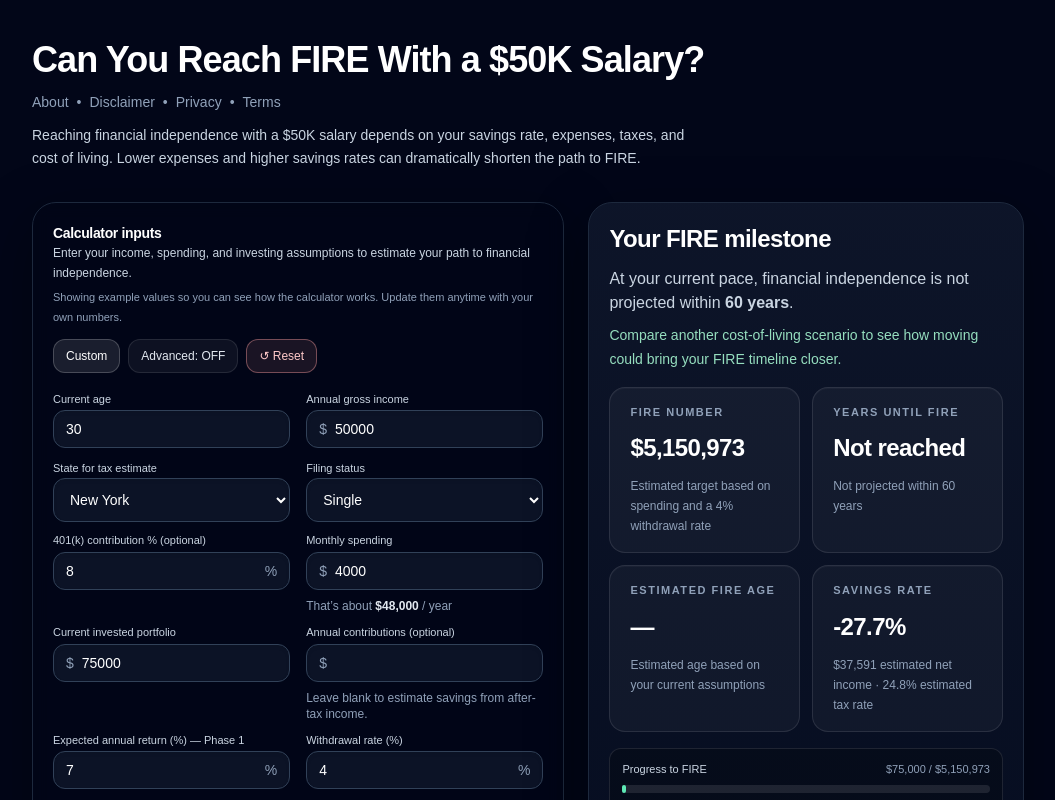
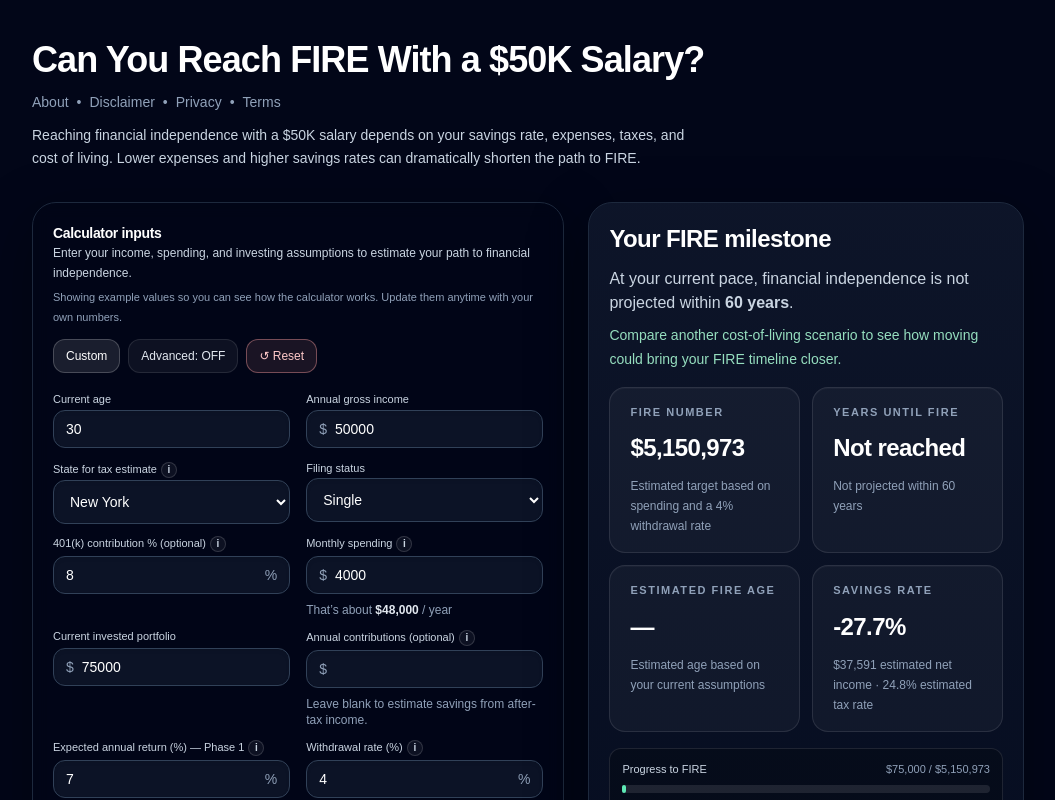
Before and after one commit to unmovedrooted/relocation-by-numbers, a Next.js app: page /fire-with-50k-salary in a window 1280 px wide. Shown: the top 800 px of the page, without its empty margins (112-1167 px from the left). Built offline with nearby package versions, Linux system fonts and the light colour scheme.

Commit message:
Fix legal page files

```diff
--- a/src/components/FireCalculator.tsx
+++ b/src/components/FireCalculator.tsx
@@ -454,6 +454,25 @@ function AffiliateCard({ a }: { a: Affiliate }) {
   );
 }
 
+function InfoTip({ text }: { text: string }) {
+  return (
+    <span className="group relative ml-1 inline-flex align-middle">
+      <button
+        type="button"
+        tabIndex={0}
+        className="flex h-4 w-4 items-center justify-center rounded-full border border-white/15 bg-white/5 text-[10px] font-semibold text-slate-300 transition hover:bg-white/10 hover:text-white"
+        aria-label={text}
+      >
+        i
+      </button>
+
+      <span className="pointer-events-none absolute left-1/2 top-full z-50 mt-2 hidden w-64 -translate-x-1/2 rounded-xl border border-white/10 bg-slate-950 px-3 py-2 text-[11px] leading-5 text-slate-200 shadow-2xl group-hover:block group-focus-within:block">
+        {text}
+      </span>
+    </span>
+  );
+}
+
 export default function FireCalculator({
   initialIncome = 0,
 }: FireCalculatorProps) {
@@ -935,8 +954,9 @@ export default function FireCalculator({
             />
 
             <label className="block">
-              <div className="mb-0.5 pt-[2px] text-[11px] font-medium leading-tight text-slate-300">
-                State for tax estimate
+             <div className="mb-0.5 flex items-center pt-[2px] text-[11px] font-medium leading-tight text-slate-300">
+  <span>State for tax estimate</span>
+  <InfoTip text="Used to estimate after-tax income with a simplified state-specific tax model for planning comparisons." />
 </div>
               <select
                 className="h-11 w-full rounded-xl border border-slate-700 bg-slate-900/80 px-3 text-sm text-white shadow-inner outline-none transition focus:border-emerald-400/50 focus:ring-4 focus:ring-emerald-400/10"
@@ -978,6 +998,7 @@ export default function FireCalculator({
 
         <Field
   label="401(k) contribution % (optional)"
+  info="The percentage of your salary contributed to a 401(k). This can lower taxable income and affect take-home pay."
   value={inputs.k401Pct}
   onChange={(v) => setInputs((s) => ({ ...s, k401Pct: clamp(v, 0, 60) }))}
   suffix="%"
@@ -985,6 +1006,7 @@ export default function FireCalculator({
 
             <Field
   label="Monthly spending"
+  info="Your estimated monthly spending used to calculate your FIRE target. Higher spending means a larger FIRE number."
   value={inputs.expensesMonthly}
   onChange={(v) =>
     setInputs((s) => ({ ...s, expensesMonthly: clamp(v, 0, 200_000) }))
@@ -1014,6 +1036,7 @@ export default function FireCalculator({
 
             <Field
   label="Annual contributions (optional)"
+  info="How much you expect to invest each year. Leave blank to let the calculator estimate savings from income minus expenses."
   value={inputs.yearlyInvestment}
   onChange={(v) =>
     setInputs((s) => {
@@ -1107,6 +1130,7 @@ export default function FireCalculator({
 
        <Field
   label="Expected annual return (%) — Phase 1"
+  info="Your assumed yearly portfolio growth before Phase 2 begins. This is a planning estimate, not a guarantee."
   value={inputs.annualReturnPct}
   onChange={(v) => setInputs((s) => ({ ...s, annualReturnPct: clamp(v, 0, 15) }))}
   suffix="%"
@@ -1114,6 +1138,7 @@ export default function FireCalculator({
 
           <Field
   label="Withdrawal rate (%)"
+  info="The percentage of your portfolio you plan to withdraw each year in retirement. Many FIRE plans use 4% as a starting point."
   value={inputs.withdrawalRatePct}
   onChange={(v) =>
     setInputs((s) => ({ ...s, withdrawalRatePct: clamp(v, 2, 6) }))
@@ -1136,9 +1161,9 @@ export default function FireCalculator({
               }
               suffix="%"
             />
-
 <Field
   label="Phase 2 starts after (years)"
+  info="The number of years before the calculator switches from Phase 1 return assumptions to Phase 2."
   value={inputs.phase2StartsYear}
   onChange={(v) =>
     setInputs((s) => ({ ...s, phase2StartsYear: clamp(v, 0, 80) }))
@@ -1147,6 +1172,7 @@ export default function FireCalculator({
 
            <Field
   label="Expected annual return (%) — Phase 2"
+  info="A second investment return assumption for later years. Useful if you expect lower returns over time."
   value={inputs.phase2ReturnPct}
   onChange={(v) => setInputs((s) => ({ ...s, phase2ReturnPct: clamp(v, 0, 15) }))}
   suffix="%"
@@ -1949,12 +1975,14 @@ function Field({
   onChange,
   prefix,
   suffix,
+  info,
 }: {
   label: string;
   value: number;
   onChange: (v: number) => void;
   prefix?: string;
   suffix?: string;
+  info?: string;
 }) {
   const [raw, setRaw] = useState(value === 0 ? "" : String(value));
 
@@ -1964,7 +1992,11 @@ function Field({
 
   return (
     <label className="block">
-      <div className="mb-1 text-[11px] font-medium leading-tight text-slate-300">{label}</div>
+      <div className="mb-1 flex items-center text-[11px] font-medium leading-tight text-slate-300">
+        <span>{label}</span>
+        {info ? <InfoTip text={info} /> : null}
+      </div>
+
       <div className="flex items-center rounded-xl border border-slate-700 bg-slate-900/80 px-3 py-2 shadow-inner transition focus-within:border-emerald-400/50 focus-within:ring-4 focus-within:ring-emerald-400/10">
         {prefix ? <span className="mr-2 text-sm text-slate-400">{prefix}</span> : null}
         <input
```
Lines whose indentation alone changed are shown as unchanged.
